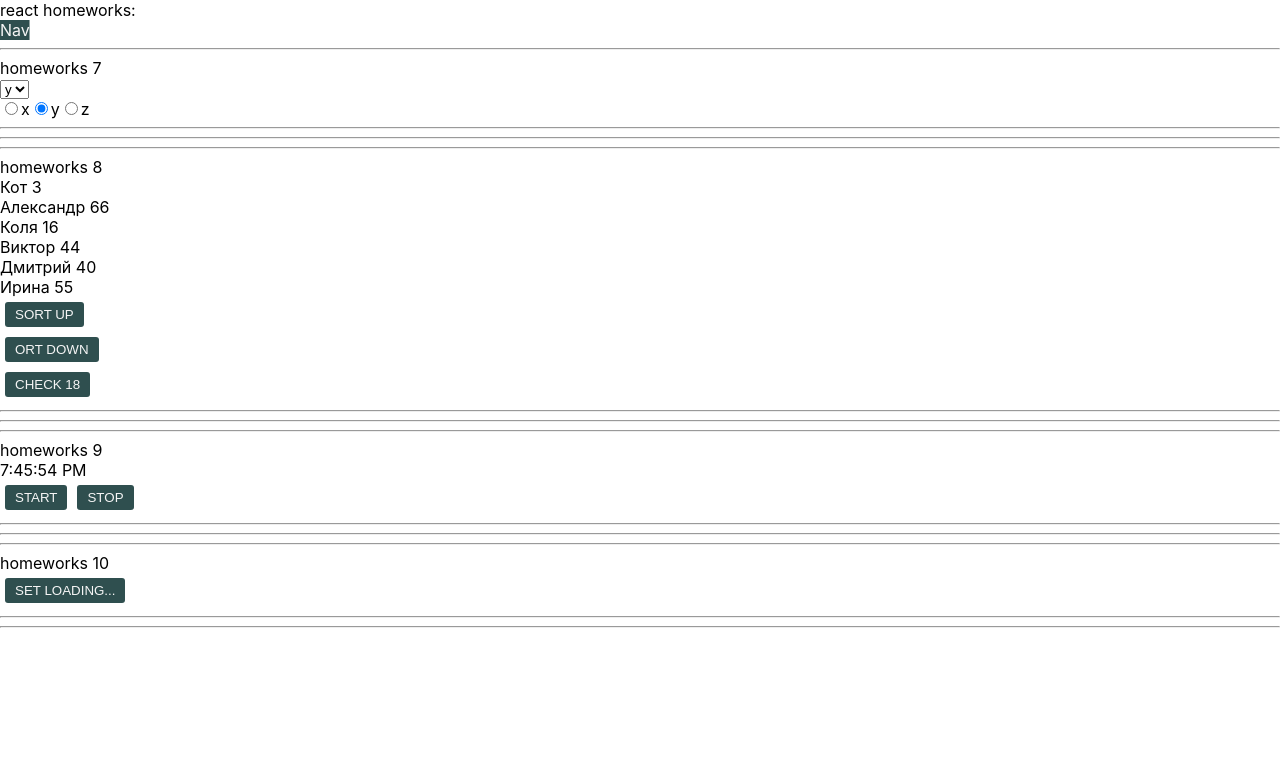
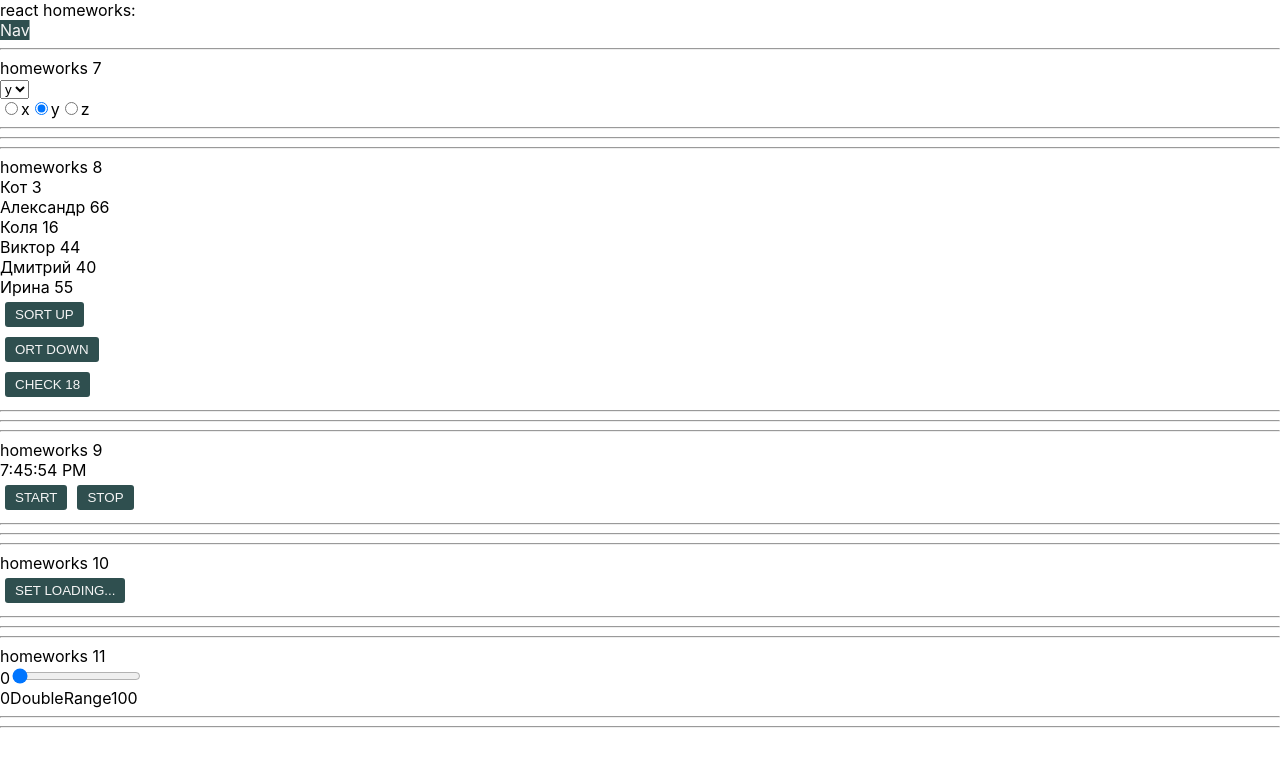
Before and after one commit to fabskrejt/zadachiIgnat, a React (Create React App) app: page /#/junior in a window 1280 px wide. Shown: the top 766 px of the page. Built offline with nearby package versions, Linux system fonts and the light colour scheme.

Commit message:
completed parts HW11

```diff
--- a/src/p2-homeworks/h11/HW11.tsx
+++ b/src/p2-homeworks/h11/HW11.tsx
@@ -16,6 +16,7 @@ function HW11() {
                 <span>{value1}</span>
                 <SuperRange
                     // сделать так чтоб value1 изменялось
+                    value={value1} onChangeRange={setValue1}
                 />
             </div>
 
--- a/src/p2-homeworks/h5/pages/Junior.tsx
+++ b/src/p2-homeworks/h5/pages/Junior.tsx
@@ -2,6 +2,7 @@ import HW7 from "../../h7/HW7";
 import HW8 from "../../h8/HW8";
 import HW9 from "../../h9/HW9";
 import HW10 from "../../h10/HW10";
+import HW11 from "../../h11/HW11";
 
 export const Junior = () => {
     return (
@@ -10,6 +11,7 @@ export const Junior = () => {
             <HW8/>
             <HW9/>
             <HW10/>
+            <HW11/>
         </div>
     )
 }
```
